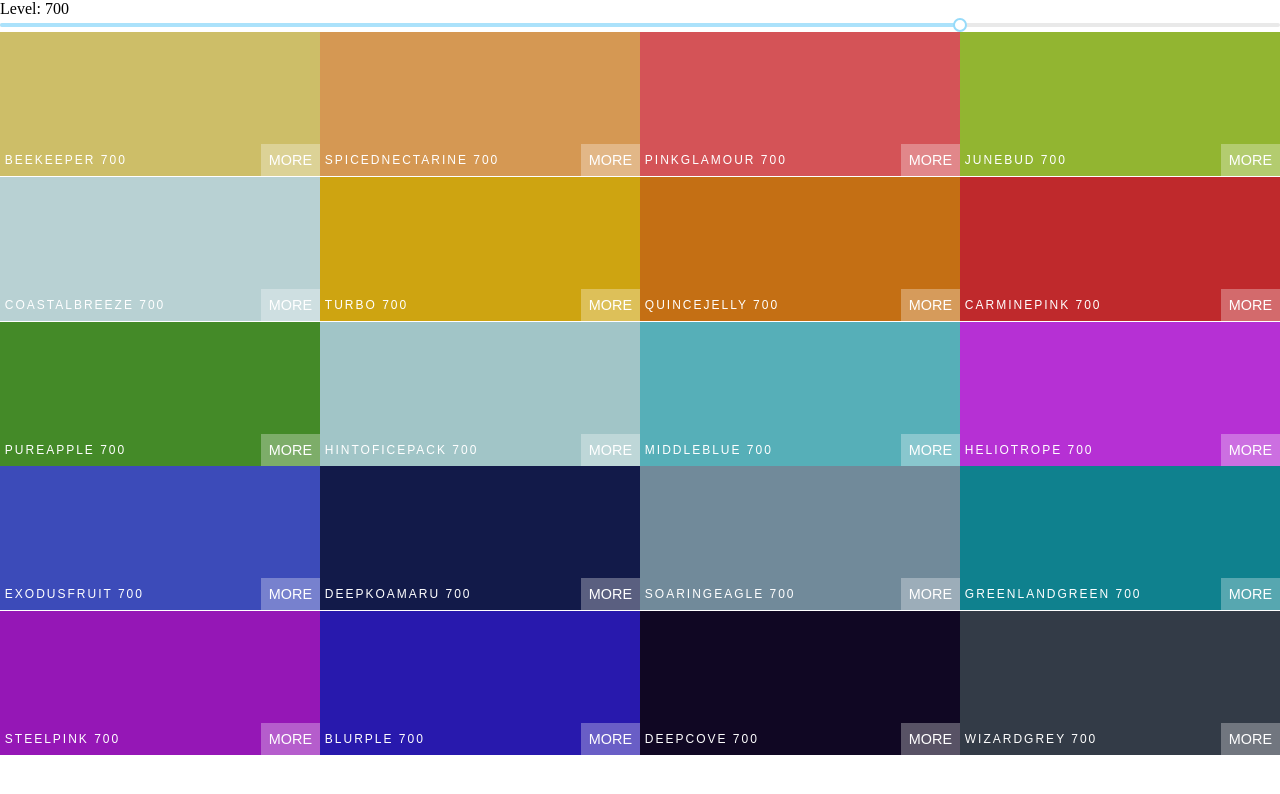
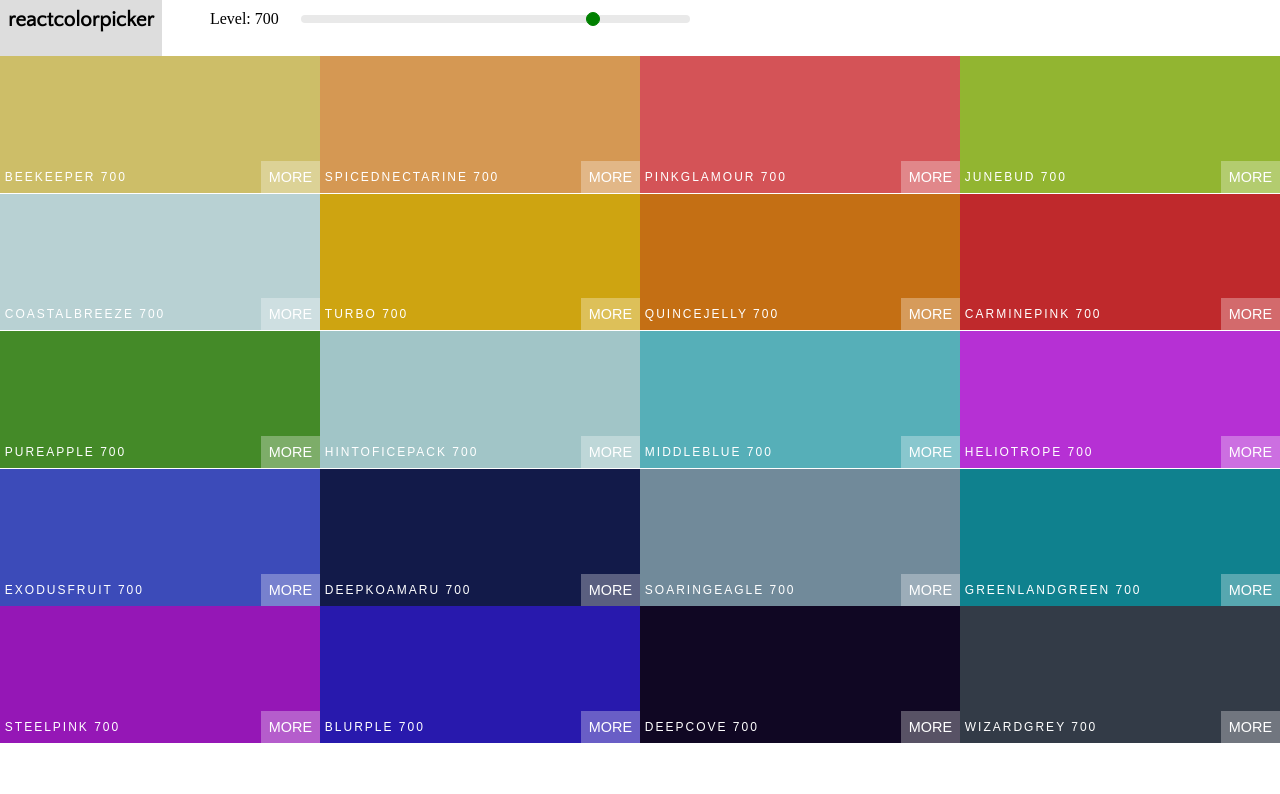
Before and after one commit to oselesley/color-palette, a React (Create React App) app: page /palette/1 in a window 1280 px wide. Shown: the top 794 px of the page. Built offline with nearby package versions, Linux system fonts and the light colour scheme.

Commit message:
added Navbar

```diff
--- a/src/App.js
+++ b/src/App.js
@@ -4,13 +4,16 @@ import Palette from './Palette'
 import seedColors from './seedColors'
 import generatePalette from './colorsHelper'
 
+
 class App extends React.Component {
   render () {
     console.log('in render')
     return (
-      <Palette
-        {...generatePalette(seedColors[4])}
-      />
+      <div>
+        <Palette
+          {...generatePalette(seedColors[4])}
+        />
+      </div>
     )
   }
 }
--- /dev/null
+++ b/src/NavBar.css
@@ -0,0 +1,19 @@
+.NavBar {
+  background-color: #fff;
+  height: 7vh;
+  display: flex;
+}
+.logo {
+  background-color: #ddd;
+  font-family: 'Quattrocento Sans', sans-serif;
+  text-transform: lowercase;
+  font-weight: 700;
+  font-size: 1.3rem;
+  padding: 0.5rem;
+  margin-right: 3rem;
+}
+.slider {
+  position: relative;
+  height: 100%;
+  top: 0.3rem;
+}
--- /dev/null
+++ b/src/NavBar.js
@@ -0,0 +1,15 @@
+import './NavBar.css'
+import React from 'react'
+
+class NavBar extends React.Component {
+  render () {
+    return (
+      <div className='NavBar'>
+        <div className='logo'>reactColorPicker</div>
+        <div className='slider'>{this.props.children}</div>
+      </div>
+    )
+  }
+}
+
+export default NavBar
--- a/src/Palette.css
+++ b/src/Palette.css
@@ -1,5 +1,5 @@
 .Palette {
-  height: 100vh;
+  height: 95vh;
   width: 100vw;
   overflow: hidden;
   /* margin-top: -0.45rem;
@@ -9,3 +9,30 @@
 .Palette-colors {
   height: 90%;
 }
+
+.slider {
+  display: flex;
+  width: 60vh;
+  height: 5vh;
+}
+label {
+  width: 7rem;
+}
+
+.rc-slider-track {
+  background-color: transparent;
+}
+.rc-slider-rail {
+  height: 8px;
+}
+.rc-slider-handle:focus,
+.rc-slider-handle:active,
+.rc-slider-handle:hover,
+.rc-slider-handle {
+  background-color: green;
+  outline: none;
+  box-shadow: none;
+  border: 1px solid green;
+  position: absolute !important;
+  top: 0.45rem;
+}
--- a/src/Palette.js
+++ b/src/Palette.js
@@ -1,8 +1,9 @@
+import "rc-slider/assets/index.css";
 import './Palette.css'
 import React from 'react'
 import ColorBox from './ColorBox'
 import Slider from 'rc-slider'
-import "rc-slider/assets/index.css";
+import NavBar from "./NavBar";
 
 class Palette extends React.Component {
   constructor (props) {
@@ -24,8 +25,18 @@ class Palette extends React.Component {
   render () {
     return (
       <div className="Palette">
-        <label>Level: {this.state.level} </label>
-        <Slider defaultValue={this.state.level} min={100} max={900} step={100} onAfterChange={this.handleChange} />
+        <NavBar>
+          <div className="slider">
+            <label>Level: {this.state.level} </label>
+            <Slider
+              defaultValue={this.state.level}
+              min={100}
+              max={900}
+              step={100}
+              onAfterChange={this.handleChange}
+            />
+          </div>
+        </NavBar>
         <div className="Palette-colors">{this.renderColors()}</div>
       </div>
     );
```
Also changed, not shown: 1 other file (tests, documents, lock files or other folders).
